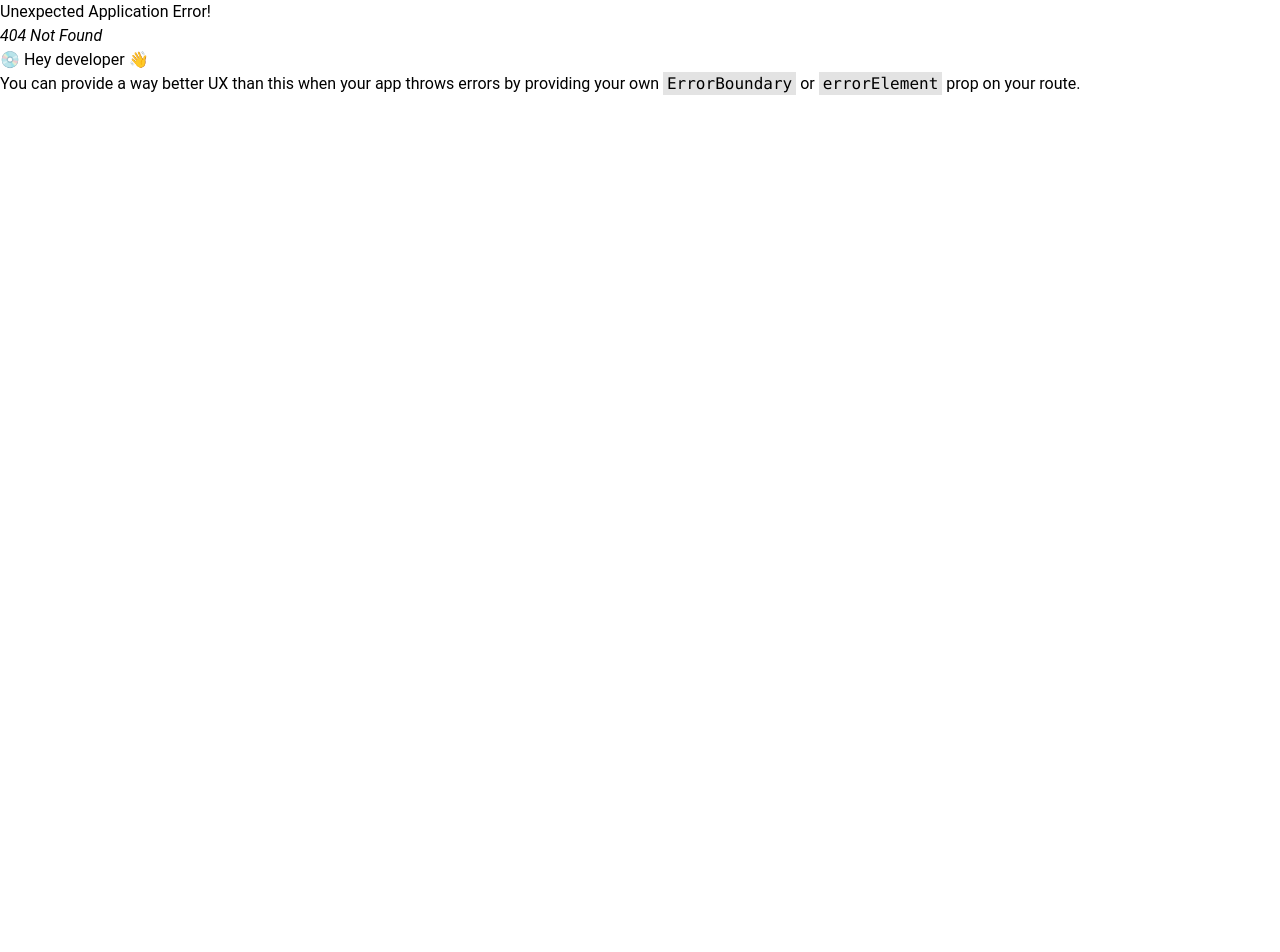
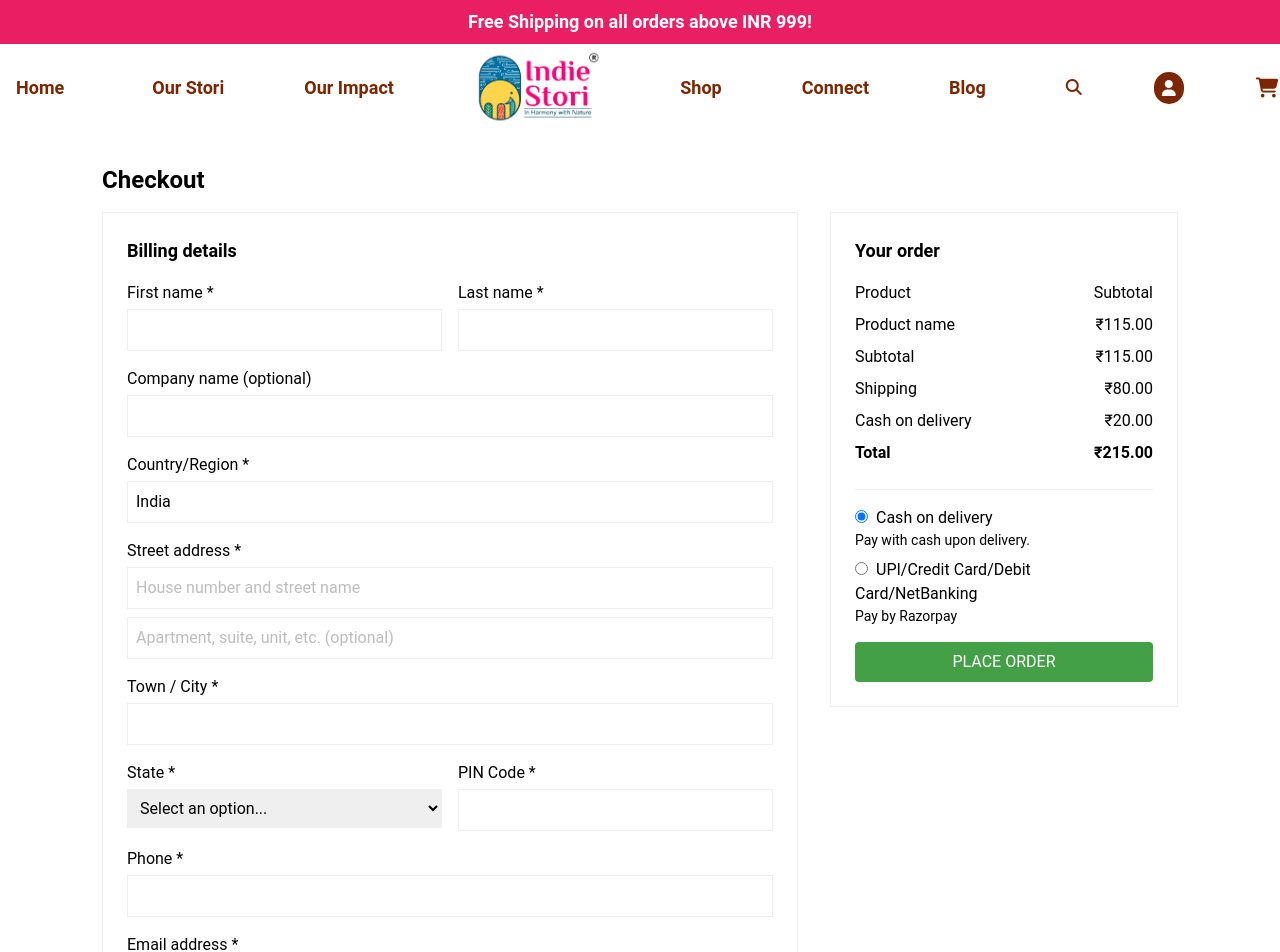
Before and after one commit to Mrityunjay20/IndieStoriesFrontend, a React (Vite) app: page /checkout in a window 1280 px wide. Before the commit this address had no page. Shown: the top 952 px of the page. Before the commit the page ends 800 px from the top, so only its background shows below. Built offline with nearby package versions, Linux system fonts and the light colour scheme.

Commit message:
added checkout page

```diff
--- a/src/Components/GlobalComponents/Navbar.jsx
+++ b/src/Components/GlobalComponents/Navbar.jsx
@@ -1,4 +1,5 @@
 import React, { useState } from "react";
+import { useNavigate } from 'react-router-dom';
 import { Button, Dialog, DialogHeader, DialogBody, DialogFooter } from "@material-tailwind/react";
 import { buttons1, buttons2,img1, img2,img3 } from "../../constants";
 import logo from "../../assets/HorizontalLogo.png";
@@ -22,6 +23,14 @@ export default function NavBar() {
 	const handleTabChange = (tab) => {
 		setActiveTab(tab);
 	};
+
+	const navigate = useNavigate();
+
+	const handleButtonClick = () => {
+	  navigate('/userdashboard');}
+
+	const handleCart = () => {
+	  navigate('/cart');}
 
 	const [orders, setOrders] = useState([
 		{
@@ -105,8 +114,11 @@ export default function NavBar() {
 				<button>
 					<i className="fa-solid px-2 fa-magnifying-glass text-customBrown"></i>
 				</button>
-				<button className="userProfile" onClick={() => handleDialogOpen("xxl")}>
-					<img className="bg-black rounded-full size-12" alt="User profile" />
+				<button className="userProfile" onClick={handleButtonClick}>
+					<i class="fa-solid fa-user bg-customBrown rounded-full text-white p-2"></i>
+				</button>
+				<button className="cart" onClick={handleCart}>
+					<i class="fa-solid fa-cart-shopping text-customBrown text-xl p-2"></i>
 				</button>
 			</div>
 
@@ -143,7 +155,7 @@ export default function NavBar() {
 				</div>
 			)}
 
-			<Dialog open={size === "xxl"} size="xxl" handler={() => handleDialogOpen(null)}>
+			{/* <Dialog open={size === "xxl"} size="xxl" handler={() => handleDialogOpen(null)}>
 				<DialogHeader>
 					<div className="flex flex-row">
 						<img src="" className="size-12 bg-black rounded-full"></img>
@@ -207,7 +219,7 @@ export default function NavBar() {
 						<span>Close</span>
 					</Button>
 				</DialogFooter>
-			</Dialog>
+			</Dialog> */}
 		</>
 	);
 }
--- a/src/Components/GlobalComponents/ProductDefault.jsx
+++ b/src/Components/GlobalComponents/ProductDefault.jsx
@@ -1,3 +1,4 @@
+import React, { useState } from 'react';
 import {
   Card,
   CardHeader,
@@ -10,6 +11,10 @@ import {
 import ShoppingCartDialog from "../GlobalComponents/ShoppingCartDialog";
 
 export default function ProductDefault() {
+  const [size, setSize] = useState(null);
+
+  const handleOpen = (value) => setSize(value);
+
   return (
     <div className="flex flex-wrap justify-center">
       {cards.map((card, index) => (
@@ -36,9 +41,8 @@ import {
               <Typography color="blue-gray" className="font-medium mt-2 md:mt-0">
                 {card.subtitle}
               </Typography>
-
             </div>
-              <p className="w-full text-center sm:text-left">short description </p>
+            <p className="w-full text-center sm:text-left">short description</p>
             <Typography
               variant="small"
               color="gray"
@@ -48,7 +52,13 @@ import {
             </Typography>
           </CardBody>
           <CardFooter className="pt-0 flex flex-col md:flex-row space-y-2 md:space-y-0 md:space-x-4">
-              <ShoppingCartDialog/>
+            <Button
+              ripple={false}
+              className="w-full md:w-1/2 bg-blue-500 text-white shadow-none hover:bg-black hover:shadow-lg"
+              onClick={() => handleOpen("xl")}
+            >
+              Add to Cart
+            </Button>
             <Button
               ripple={false}
               className="w-full md:w-1/2 bg-pink-500 text-white shadow-none hover:bg-black hover:shadow-lg"
@@ -58,6 +68,7 @@ import {
           </CardFooter>
         </Card>
       ))}
+      <ShoppingCartDialog size={size} handleOpen={handleOpen} />
     </div>
   );
 }
--- a/src/Components/GlobalComponents/ShoppingCartDialog.jsx
+++ b/src/Components/GlobalComponents/ShoppingCartDialog.jsx
@@ -8,11 +8,7 @@ import {
   DialogFooter,
 } from "@material-tailwind/react";
 
-export default function DialogSizes() {
-  const [size, setSize] = React.useState(null);
-
-  const handleOpen = (value) => setSize(value);
-
+export default function ShoppingCartDialog({ size, handleOpen }) {
   const [products, setProducts] = useState([
     {
       id: 1,
@@ -62,13 +58,6 @@ export default function DialogSizes() {
   };
 
   return (
-    <>
-
-      <div className="flex gap-3">
-        <Button className='bg-[#0B78BD]' onClick={() => handleOpen("xl")} >
-          Add to Cart
-        </Button>
-      </div>
     <Dialog
       open={
         size === "xs" ||
@@ -83,31 +72,6 @@ export default function DialogSizes() {
     >
       <DialogHeader><p className='px-4'>SHOPPING CART</p></DialogHeader>
       <DialogBody>
-
-            {/* <div>
-                <div className="flex justify-between p-8 bg-lightGray rounded-lg">
-
-                    <div className="flex space-x-8">
-                        <img className="w-1/6" src="https://images.unsplash.com/photo-1499696010180-025ef6e1a8f9?ixlib=rb-4.0.3&ixid=MnwxMjA3fDB8MHxwaG90by1wYWdlfHx8fGVufDB8fHx8&auto=format&fit=crop&w=1470&q=80"></img>
-                        <div>
-                            <h2>Product name</h2>
-                            <p>Rs. 1200</p>
-                            <p>Quantity:
-                                <Button variant="text" color="red" >-</Button>
-                                <Button>2</Button>
-                                <Button variant="text" color="blue" >+</Button> </p>
-
-                        </div>
-                    </div>
-                    <div>
-                        <Button variant="text" color="green">Buy Now</Button>
-                        <Button variant="text" color="red">Delete</Button>
-                    </div>
-
-                </div>
-
-            </div> */}
-
         <div className="max-h-[50vh] px-4 space-y-4 overflow-y-auto">
           {products.map(product => (
             <CartProduct
@@ -119,27 +83,23 @@ export default function DialogSizes() {
             />
           ))}
         </div>
-
       </DialogBody>
       <DialogFooter>
         <div className="w-full p-8">
           <div className="footer flex justify-between">
-                <div className="">
+            <div>
               <p>Net Total</p>
               <p>Taxes</p>
               <p>Shipping Charges</p>
               <p>Total</p>
-
-
             </div>
-                <div className="">
+            <div>
               <p>Rs. 1200.00</p>
               <p>Rs. 34.00</p>
               <p>Rs. 40.00</p>
               <p>Rs. 1274.00</p>
             </div>
           </div>
-
           <div className="text-right pt-4">
             <Button
               variant="text"
@@ -157,11 +117,8 @@ export default function DialogSizes() {
               <span>Place Order</span>
             </Button>
           </div>
-
         </div>
-
       </DialogFooter>
     </Dialog>
-    </>
   );
 }
--- /dev/null
+++ b/src/Pages/CheckoutPage.jsx
@@ -0,0 +1,119 @@
+import React from 'react';
+
+const CheckoutPage = () => {
+  return (
+    <div className="container mx-auto p-8">
+      <h1 className="text-2xl font-bold mb-4">Checkout</h1>
+
+      <div className="flex space-x-8">
+        <div className="w-2/3">
+          <div className="border p-6 mb-6">
+            <h2 className="text-lg font-bold mb-4">Billing details</h2>
+            <form className="space-y-4">
+              <div className="grid grid-cols-2 gap-4">
+                <div>
+                  <label className="block mb-1" htmlFor="firstName">First name *</label>
+                  <input id="firstName" type="text" className="w-full border p-2" />
+                </div>
+                <div>
+                  <label className="block mb-1" htmlFor="lastName">Last name *</label>
+                  <input id="lastName" type="text" className="w-full border p-2" />
+                </div>
+              </div>
+              <div>
+                <label className="block mb-1" htmlFor="companyName">Company name (optional)</label>
+                <input id="companyName" type="text" className="w-full border p-2" />
+              </div>
+              <div>
+                <label className="block mb-1" htmlFor="country">Country/Region *</label>
+                <input id="country" type="text" className="w-full border p-2" defaultValue="India" readOnly />
+              </div>
+              <div>
+                <label className="block mb-1" htmlFor="streetAddress">Street address *</label>
+                <input id="streetAddress" type="text" className="w-full border p-2" placeholder="House number and street name" />
+                <input type="text" className="w-full border p-2 mt-2" placeholder="Apartment, suite, unit, etc. (optional)" />
+              </div>
+              <div>
+                <label className="block mb-1" htmlFor="city">Town / City *</label>
+                <input id="city" type="text" className="w-full border p-2" />
+              </div>
+              <div className="grid grid-cols-2 gap-4">
+                <div>
+                  <label className="block mb-1" htmlFor="state">State *</label>
+                  <select id="state" className="w-full border p-2">
+                    <option>Select an option...</option>
+                  </select>
+                </div>
+                <div>
+                  <label className="block mb-1" htmlFor="pinCode">PIN Code *</label>
+                  <input id="pinCode" type="text" className="w-full border p-2" />
+                </div>
+              </div>
+              <div>
+                <label className="block mb-1" htmlFor="phone">Phone *</label>
+                <input id="phone" type="text" className="w-full border p-2" />
+              </div>
+              <div>
+                <label className="block mb-1" htmlFor="email">Email address *</label>
+                <input id="email" type="email" className="w-full border p-2" />
+              </div>
+              <div>
+                <label className="block mb-1" htmlFor="orderNotes">Order notes (optional)</label>
+                <textarea id="orderNotes" className="w-full border p-2" placeholder="Notes about your order, e.g. special notes for delivery."></textarea>
+              </div>
+            </form>
+          </div>
+        </div>
+
+        <div className="w-1/3">
+          <div className="border p-6">
+            <h2 className="text-lg font-bold mb-4">Your order</h2>
+            <div className="border-b pb-4 mb-4">
+              <div className="flex justify-between mb-2">
+                <span>Product</span>
+                <span>Subtotal</span>
+              </div>
+              <div className="flex justify-between mb-2">
+                <span>Product name</span>
+                <span>₹115.00</span>
+              </div>
+              <div className="flex justify-between mb-2">
+                <span>Subtotal</span>
+                <span>₹115.00</span>
+              </div>
+              <div className="flex justify-between mb-2">
+                <span>Shipping</span>
+                <span>₹80.00</span>
+              </div>
+              <div className="flex justify-between mb-2">
+                <span>Cash on delivery</span>
+                <span>₹20.00</span>
+              </div>
+              <div className="flex justify-between mb-2 font-bold">
+                <span>Total</span>
+                <span>₹215.00</span>
+              </div>
+            </div>
+            <div className="mb-4">
+              <div>
+                <input id="cashOnDelivery" type="radio" name="paymentMethod" className="mr-2" defaultChecked />
+                <label htmlFor="cashOnDelivery">Cash on delivery</label>
+                <p className="text-sm">Pay with cash upon delivery.</p>
+              </div>
+              <div className="mt-2">
+                <input id="razorpay" type="radio" name="paymentMethod" className="mr-2" />
+                <label htmlFor="razorpay">UPI/Credit Card/Debit Card/NetBanking</label>
+                <p className="text-sm">Pay by Razorpay</p>
+              </div>
+            </div>
+            <button className="w-full bg-green-600 text-white p-2 rounded">
+              PLACE ORDER
+            </button>
+          </div>
+        </div>
+      </div>
+    </div>
+  );
+};
+
+export default CheckoutPage;
```
Also changed, not shown: src/App.jsx (+10 -0 lines). Lines whose indentation alone changed are shown as unchanged.
